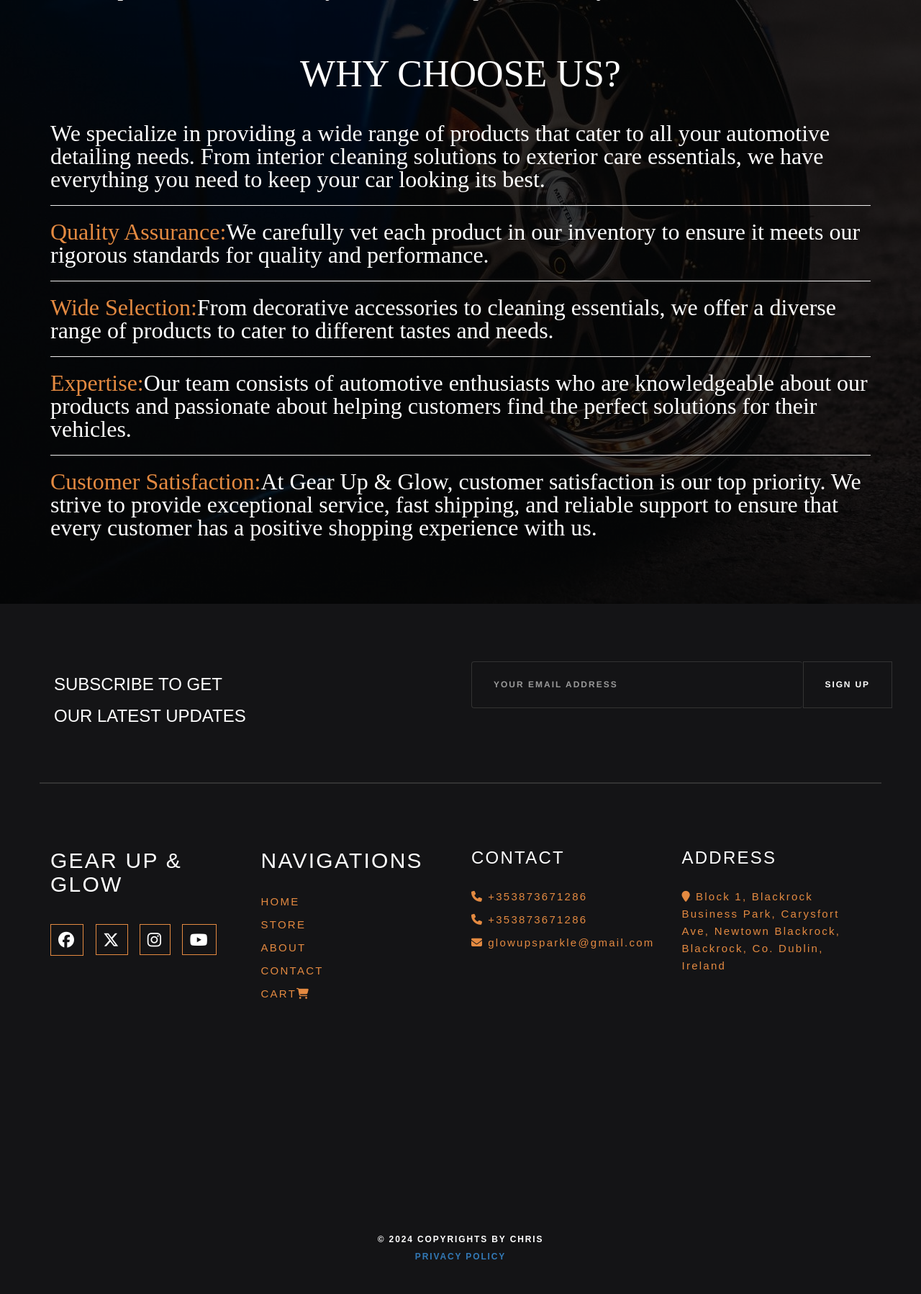
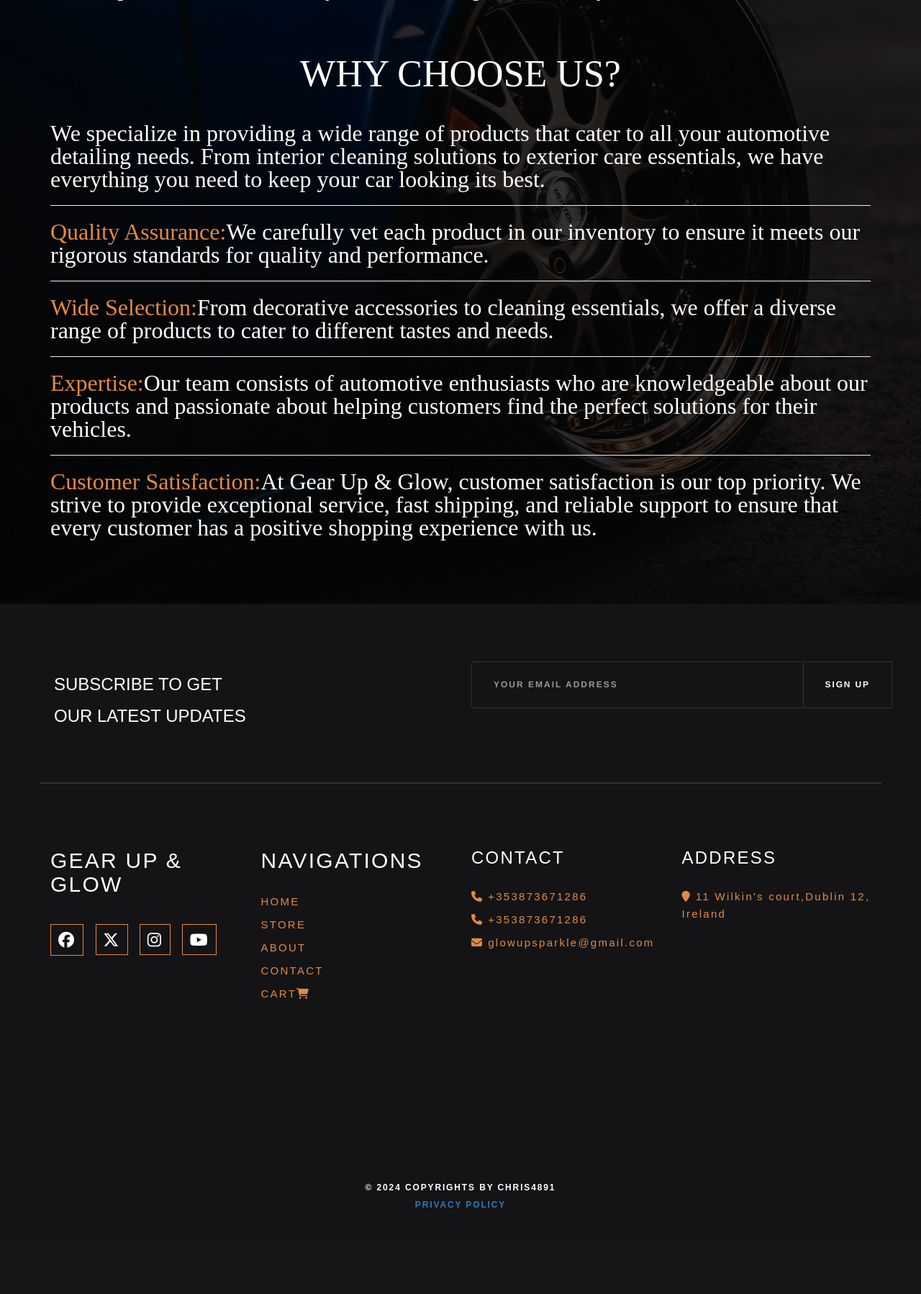
Before and after one commit to Chris4891/CI-PP5-GlowUpAndSparkle, a Django app: page /about/ in a window 1280 px wide. Shown: the part 984-2782 px from the top of the page at 72% size. After the commit the page ends 2662 px from the top, so only its background shows below. Run offline with Django 3.2, Linux system fonts and the light colour scheme; parts of the project's set-up code (start-up, migrations or seed data) failed here and were passed over; some libraries are stand-ins or nearby versions; grey boxes are pictures that could not be loaded.

Commit message:
Update footer.html

```diff
--- a/store/templates/footer.html
+++ b/store/templates/footer.html
@@ -58,7 +58,7 @@
             <div class="col-md-3">
                 <h3>ADDRESS</h3>
                 <ul class="list">
-                    <li class="list-item"><a href="https://maps.app.goo.gl/zjZch871UNf9EGcN9"><i class="fa fa-map-marker">&nbsp</i>Block 1, Blackrock Business Park, Carysfort Ave, Newtown Blackrock, Blackrock, Co. Dublin, Ireland</a></li>
+                    <li class="list-item"><a href="https://maps.app.goo.gl/zjZch871UNf9EGcN9"><i class="fa fa-map-marker">&nbsp</i>11 Wilkin's court,Dublin 12, Ireland</a></li>
                     <iframe src="https://www.google.com/maps/embed?pb=!1m18!1m12!1m3!1d2384.516185191725!2d-6.181225522934198!3d53.29820127832431!2m3!1f0!2f0!3f0!3m2!1i1024!2i768!4f13.1!3m3!1m2!1s0x486708c19fc77925%3A0x8a638ebb0c562a25!2sBlackrock%20Business%20Park%2C%20Carysfort%20Ave%2C%20Newtown%20Blackrock%2C%20Blackrock%2C%20Co.%20Dublin%2C%20Ireland!5e0!3m2!1sen!2s!4v1704640504820!5m2!1sen!2s" width="300" height="250" style="border:0;" allowfullscreen="" loading="lazy" referrerpolicy="no-referrer-when-downgrade"></iframe>
                 </ul>
             </div>
@@ -66,7 +66,7 @@
 
         </div>
         <div class="text footer-copyright">
-            © 2024 Copyrights by Chris
+            © 2024 Copyrights by Chris4891
             <br><a href="/privacypolicy">Privacy Policy</a>
         </div>
     </div>
```
